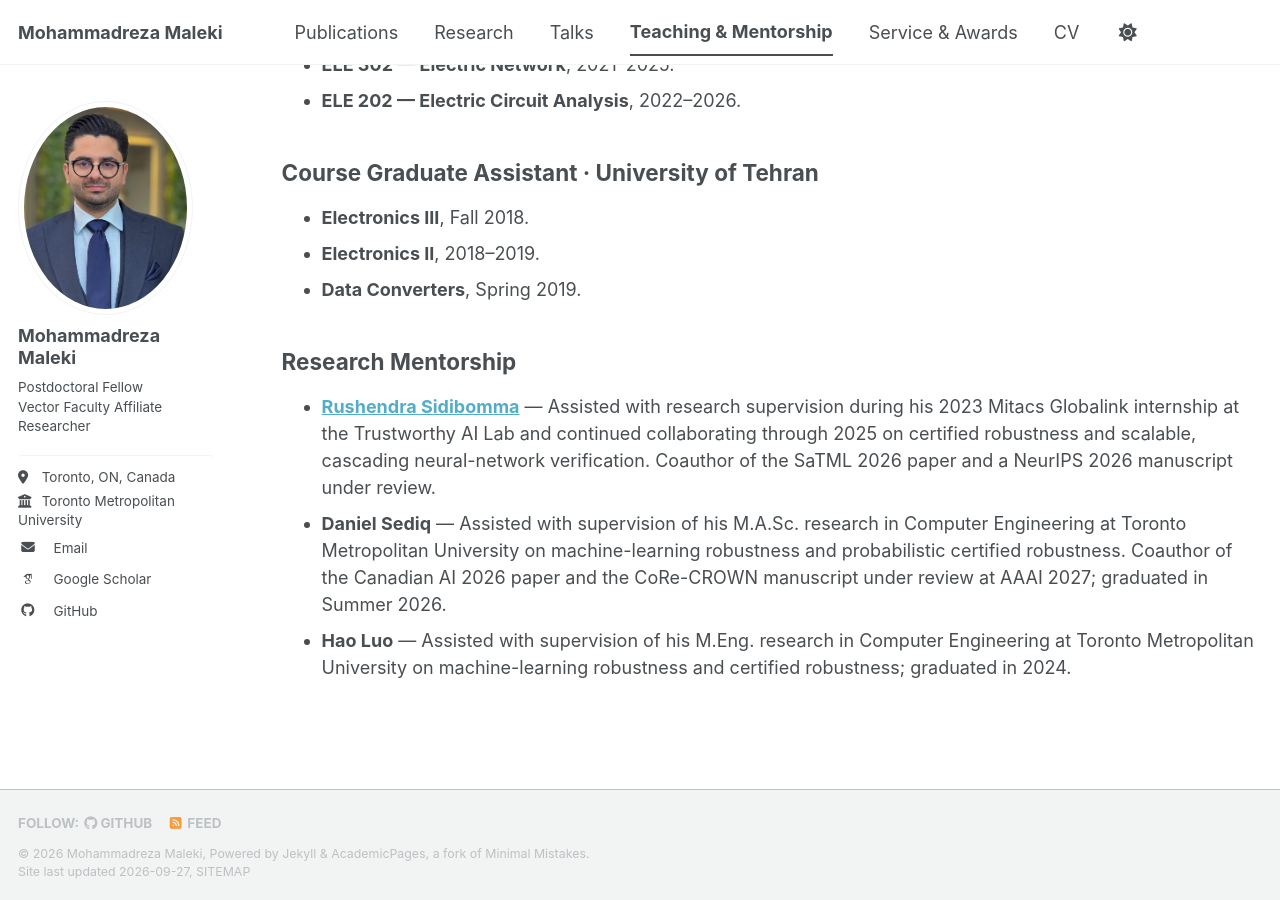
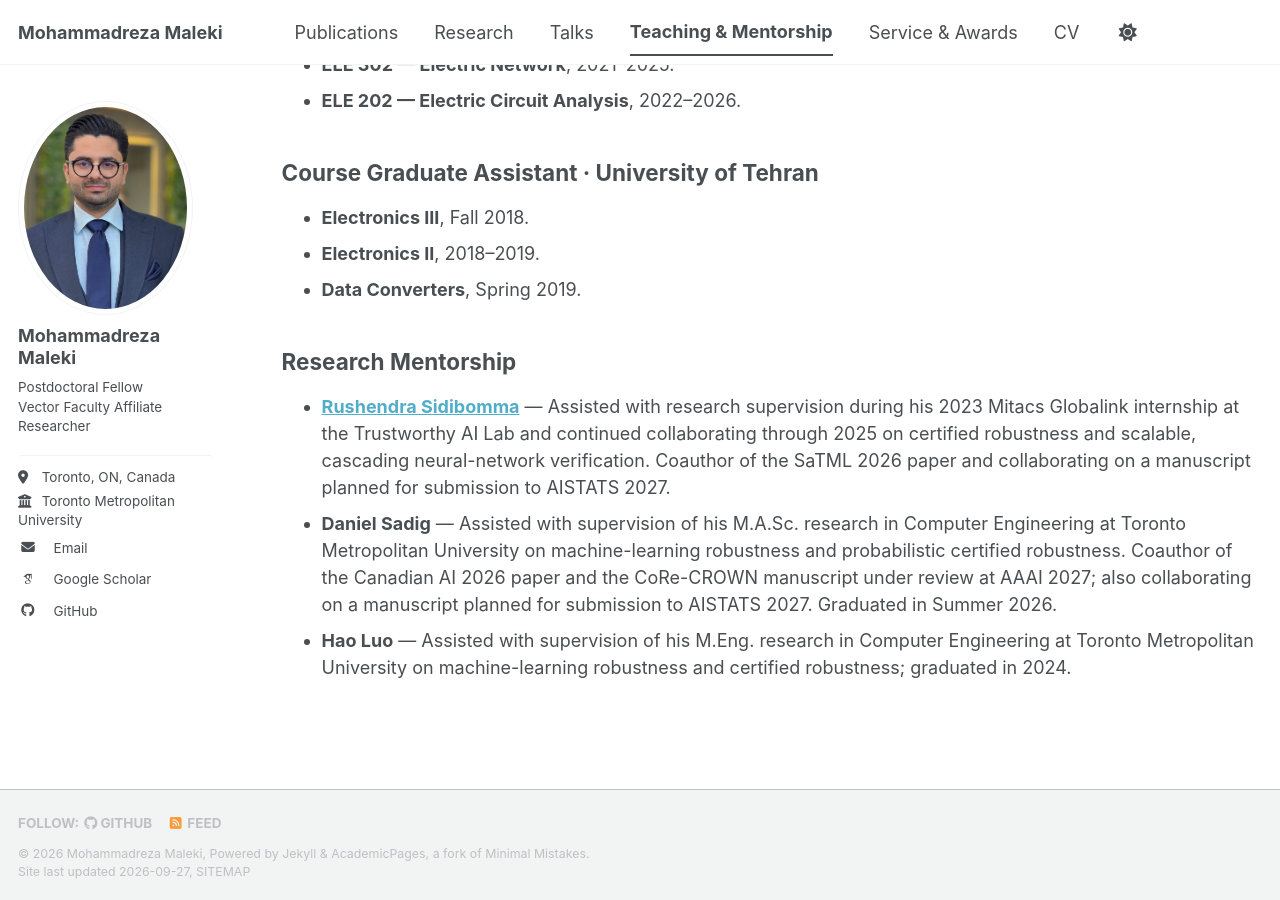
Before and after one commit to Mrezamaleki/mrezamaleki.github.io, a Jekyll site: the page built from _pages/teaching.html, in a window 1280 px wide and 900 px high, scrolled down 501 px. Built offline with Jekyll 4.4.1, drawn with Linux system fonts in a browser that asks for light colours; some web fonts are replaced; a script bundle is joined from its source files by our own code; library files that are not in the unit come from our copies.

Commit message:
Correct mentorship names and AISTATS 2027 plans

```diff
--- a/_pages/teaching.html
+++ b/_pages/teaching.html
@@ -31,7 +31,7 @@ author_profile: true
 
 <h2>Research Mentorship</h2>
 <ul>
-  <li><strong><a href="https://rushendra10.github.io/">Rushendra Sidibomma</a></strong> — Assisted with research supervision during his 2023 Mitacs Globalink internship at the Trustworthy AI Lab and continued collaborating through 2025 on certified robustness and scalable, cascading neural-network verification. Coauthor of the SaTML 2026 paper and a NeurIPS 2026 manuscript under review.</li>
-  <li><strong>Daniel Sediq</strong> — Assisted with supervision of his M.A.Sc. research in Computer Engineering at Toronto Metropolitan University on machine-learning robustness and probabilistic certified robustness. Coauthor of the Canadian AI 2026 paper and the CoRe-CROWN manuscript under review at AAAI 2027; graduated in Summer 2026.</li>
+  <li><strong><a href="https://rushendra10.github.io/">Rushendra Sidibomma</a></strong> — Assisted with research supervision during his 2023 Mitacs Globalink internship at the Trustworthy AI Lab and continued collaborating through 2025 on certified robustness and scalable, cascading neural-network verification. Coauthor of the SaTML 2026 paper and collaborating on a manuscript planned for submission to AISTATS 2027.</li>
+  <li><strong>Daniel Sadig</strong> — Assisted with supervision of his M.A.Sc. research in Computer Engineering at Toronto Metropolitan University on machine-learning robustness and probabilistic certified robustness. Coauthor of the Canadian AI 2026 paper and the CoRe-CROWN manuscript under review at AAAI 2027; also collaborating on a manuscript planned for submission to AISTATS 2027. Graduated in Summer 2026.</li>
   <li><strong>Hao Luo</strong> — Assisted with supervision of his M.Eng. research in Computer Engineering at Toronto Metropolitan University on machine-learning robustness and certified robustness; graduated in 2024.</li>
 </ul>
```
